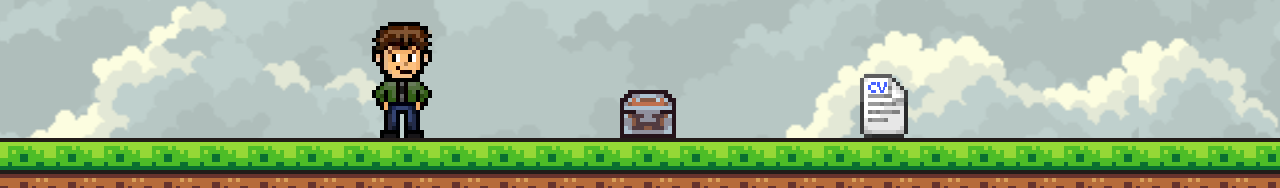
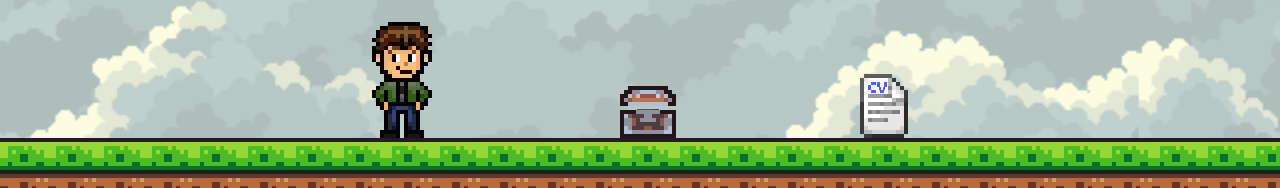
Before and after one commit to feliarroyo/portfolio, a Next.js app: page / in a window 1280 px wide. Shown: the part 606-794 px from the top of the page. Built offline with nearby package versions, Linux system fonts and the light colour scheme.

Commit message:
fix: loop animations on devices with no hover state

```diff
--- a/app/components/ProjectsButton.tsx
+++ b/app/components/ProjectsButton.tsx
@@ -11,6 +11,7 @@ type ChestState = "idle" | "hover" | "opening" | "opened";
 export default function ProjectsButton() {
     const [state, setState] = useState<ChestState>("idle");
     const [frame, setFrame] = useState(0);
+    const [hasHover, setHasHover] = useState(true);
     const { setProjectsOpen } = useUI();
     const { t } = useLanguage();
 
@@ -19,10 +20,13 @@ export default function ProjectsButton() {
     useEffect(() => {
         let timer: NodeJS.Timeout;
 
-        if (state === "hover") {
+        // loops on devices with no hover state (eg. mobile) or when hovered
+        const shouldLoop = state === "hover" || (state === "idle" && !hasHover);
+
+        if (shouldLoop) {
             timer = setInterval(() => {
                 setFrame((prev) => (prev >= 3 ? 0 : prev + 1));
-            }, 150);
+            }, 180);
         } else if (state === "opening") {
             timer = setInterval(() => {
                 setFrame((prev) => {
@@ -48,7 +52,19 @@ export default function ProjectsButton() {
         }
 
         return () => clearInterval(timer);
-    }, [state, setProjectsOpen]);
+    }, [state, hasHover, setProjectsOpen]);
+
+    useEffect(() => {
+        // Check if the device's primary input mechanism supports hover (desktop)
+        const mediaQuery = window.matchMedia("(hover: hover)");
+        setHasHover(mediaQuery.matches);
+
+        // Listen for changes (e.g., rotating a 2-in-1 laptop into tablet mode)
+        const handler = (e: MediaQueryListEvent) => setHasHover(e.matches);
+        mediaQuery.addEventListener("change", handler);
+
+        return () => mediaQuery.removeEventListener("change", handler);
+    }, []);
 
     const row = state === "opening" || state === "opened" ? 1 : 0;
     const xPos = -frame * FRAME_SIZE;
@@ -100,11 +116,10 @@ export default function ProjectsButton() {
 
                 {/* 2. DOCUMENT SPRITE (z-10: Waits until state === 'opened' to launch) */}
                 <div
-                    className={`absolute inset-0 m-auto w-8 h-8 pointer-events-none z-10 ${
-                        state === "opened"
+                    className={`absolute inset-0 m-auto w-8 h-8 pointer-events-none z-10 ${state === "opened"
                             ? "transition-all duration-400 ease-in translate-y-[-120vh] scale-110"
                             : "transition-none translate-y-4 scale-80"
-                    }`}
+                        }`}
                 >
                     <Image
                         src="/images/icons/chest/documents.png"
```
